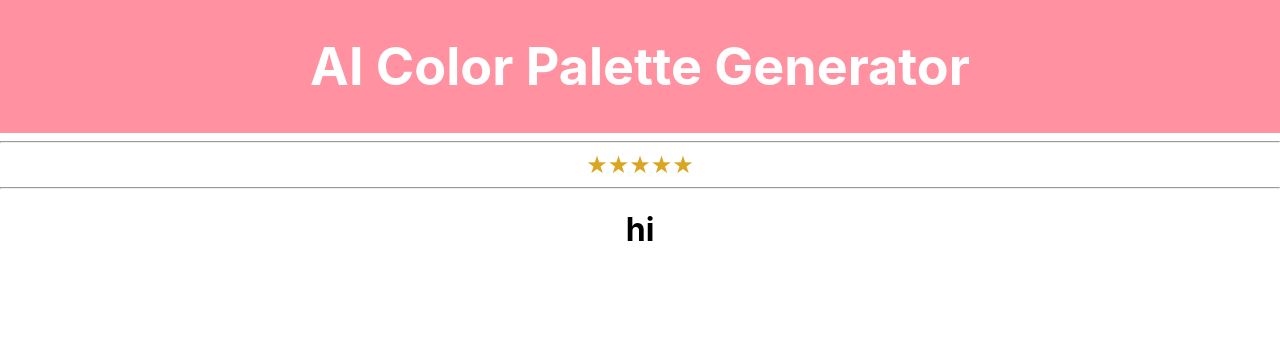
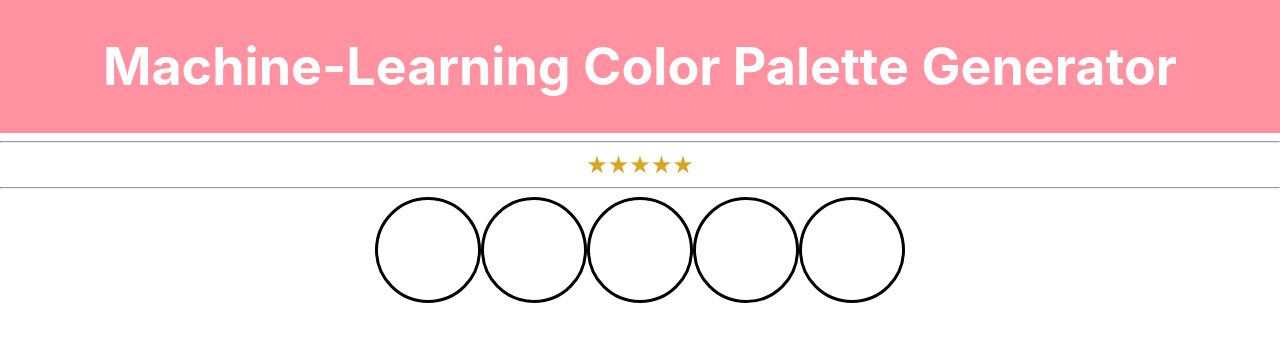
Before and after one commit to penggrace/stackathon, a React (Create React App) app: page / in a window 1280 px wide. Shown: the top 342 px of the page. Built offline with nearby package versions, Linux system fonts and the light colour scheme; no server answers.

Commit message:
create palette

```diff
--- a/package.json
+++ b/package.json
@@ -6,6 +6,7 @@
     "@testing-library/jest-dom": "^5.14.1",
     "@testing-library/react": "^11.2.7",
     "@testing-library/user-event": "^12.8.3",
+    "brain.js": "^2.0.0-beta.3",
     "react": "^17.0.2",
     "react-dom": "^17.0.2",
     "react-scripts": "4.0.3",
--- a/public/index.html
+++ b/public/index.html
@@ -8,7 +8,7 @@
       name="description"
       content="Web site created using create-react-app"
     />
-    <title>AI Color Generator App</title>
+    <title>Machine-Learning Color Generator App</title>
   </head>
   <body>
     <div id="root">
--- a/src/App.css
+++ b/src/App.css
@@ -25,3 +25,11 @@
   outline: none;
   padding: 0;
 }
+
+.palette {
+  display: inline-block;
+  width: 100px;
+  height: 100px;
+  border: solid;
+  border-radius: 50%;
+}
--- a/src/App.js
+++ b/src/App.js
@@ -6,7 +6,7 @@ function App() {
         <div className="App">
             <div>
                 <header className="App-header">
-                    <h1>AI Color Palette Generator</h1>
+                    <h1>Machine-Learning Color Palette Generator</h1>
                 </header>
             </div>
             <div>
--- a/src/colormindAPI.js
+++ b/src/colormindAPI.js
@@ -21,8 +21,15 @@ class ColorAPI extends React.Component {
         http.send(JSON.stringify(data));
     }
     render() {
-      return <h1> hi
-      </h1>;
+      return (
+          <div>
+              <div className="palette" id="first"></div>
+              <div className="palette" id="second"></div>
+              <div className="palette" id="third"></div>
+              <div className="palette" id="fourth"></div>
+              <div className="palette" id="fifth"></div>
+          </div>
+      );
     }
 }
 
```
Also changed, not shown: 1 other file (tests, documents, lock files or other folders).
